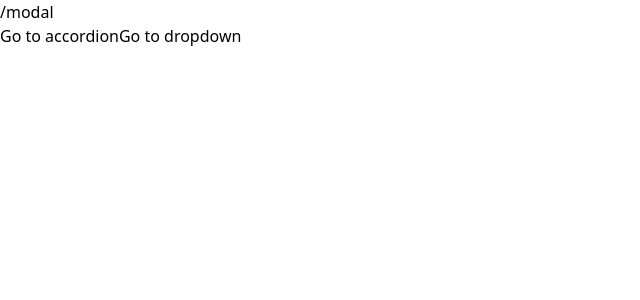
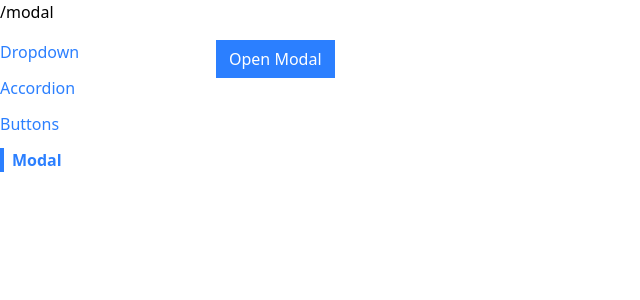
Before and after one commit to LaurenAMolloy/Component-Library, a React (Vite) app: page /modal in a window 1280 px wide. Shown: the top 300 px of the page, without its empty margins (0-640 px from the left). Built offline with nearby package versions, Linux system fonts and the light colour scheme.

Commit message:
Adding modal component

```diff
--- a/index.html
+++ b/index.html
@@ -1,13 +1,17 @@
 <!DOCTYPE html>
 <html lang="en">
+
 <head>
   <meta charset="UTF-8" />
   <link rel="icon" type="image/svg+xml" href="/vite.svg" />
   <meta name="viewport" content="width=device-width, initial-scale=1.0" />
   <title>React Starter Project</title>
 </head>
+
 <body>
   <div id="root"></div>
   <script type="module" src="/src/index.js"></script>
+  <div class="modal-container"></div>
 </body>
+
 </html>
--- a/src/App.js
+++ b/src/App.js
@@ -1,20 +1,27 @@
-import Link from './components/Link'
+import Sidebar from './components/Sidebar'
 import Route from './components/Route'
 import AccordionPage from './pages/AccordionPage'
 import DropDownPage from './pages/DropdownPage'
+import ButtonPage from './pages/ButtonPage'
+import ModalPage from './pages/ModalPage'
 
 
 function App() {
   return (
-    <div>
-      <Link to='/accordion'>Go to accordion</Link>
-      <Link to='/dropdown'>Go to dropdown</Link>
-      <div>
+    <div className="container mx-auto grid grid-cols-6 gap-4 mt-4">
+      <Sidebar />
+      <div className="col-span-5">
         <Route path="/accordion">
           <AccordionPage />
         </Route>
-        <Route path="/dropdown">
+        <Route path="/buttons">
+          <ButtonPage />
+        </Route>
+        <Route path="/">
           <DropDownPage />
+        </Route>
+        <Route path="/modal">
+          <ModalPage />
         </Route>
       </div>
     </div>
--- a/src/components/Link.js
+++ b/src/components/Link.js
@@ -2,10 +2,15 @@
 import classNames from 'classnames';
 import useNavigation  from '../hooks/use-navigation'
 
-export default function Link({ to, children}) {
-    const { navigate } = useNavigation();
+export default function Link({ to, children, className, activeClassName }) {
+    //custom hook!
+    const { navigate, currentPath } = useNavigation();
 
-    const classes = classNames('text=blue-500');
+    const classes = classNames(
+      'text-blue-500',
+      className,
+      currentPath === to && activeClassName
+      );
 
     const handleClick = (event) => {
         //detect if command key is pressed
--- /dev/null
+++ b/src/components/Modal.js
@@ -0,0 +1,14 @@
+import React from 'react'
+import ReactDOM from 'react-dom';
+
+export default function Modal() {
+  return ReactDOM.createPortal (
+    <div>
+        <div className="absolute inset-0 bg-gray-300 opacity-80"></div>
+        <div className="absolute inset-40 p-10 bg-white">
+            I am a Modal
+        </div>
+    </div>,
+    document.querySelector('.modal-container')
+  );
+}
--- /dev/null
+++ b/src/components/Sidebar.js
@@ -0,0 +1,30 @@
+import Link from './Link'
+
+function Sidebar() {
+    const links = [
+        { label: 'Dropdown', path: '/'},
+        { label: 'Accordion', path: '/accordion'},
+        { label: 'Buttons', path: '/buttons'},
+        { label: 'Modal', path: '/modal'}
+    ];
+
+    const renderedLinks = links.map((link) => {
+        return (
+           <Link
+            key={link.label}
+            to={link.path}
+            className="mb-3"
+            activeClassName="font-bold border-l-4 border-blue-500 pl-2">
+                {link.label}
+            </Link>
+        )
+    });
+
+    return (
+        <div className="sticky top-0 overflow-y-scroll flex flex-col items-start">
+            {renderedLinks}
+        </div>
+    )
+}
+
+export default Sidebar
--- a/src/context/navigation.js
+++ b/src/context/navigation.js
@@ -22,7 +22,6 @@
 
     }, [])
 
-
     const navigate = (to) => {
         window.history.pushState({}, '', to);
         setCurrentPath(to);
@@ -30,10 +29,6 @@
 
     return (
         <NavigationContext.Provider value={{ navigate, currentPath }}>
-            {/* <div>
-                <button onClick={() => navigate('/accordion')}>Go to accordion</button>
-                <button onClick={() => navigate('/dropdown')}>Go to dropdown</button>
-            </div> */}
             {currentPath}
             {children}
         </NavigationContext.Provider>
--- a/src/pages/ButtonPage.js
+++ b/src/pages/ButtonPage.js
@@ -1,6 +1,4 @@
-import { useState } from "react";
 import Button from '../components/Button'
-import './index.css'
 import { GoBell, GoCloudDownload, GoDatabase } from 'react-icons/go'
 
 
--- /dev/null
+++ b/src/pages/ModalPage.js
@@ -0,0 +1,20 @@
+import React from 'react'
+import { useState } from 'react'
+import Modal from '../components/Modal'
+import Button from '../components/Button'
+
+
+export default function ModalPage() {
+    const [showModal, setShowModal] = useState(false);
+
+    const handleClick = () => {
+        setShowModal(true)
+    };
+
+  return (
+    <div>
+        <Button class="relative" onClick={handleClick} primary>Open Modal</Button>
+        {showModal && <Modal />}
+    </div>
+  )
+}
```
Lines whose indentation alone changed are shown as unchanged.
